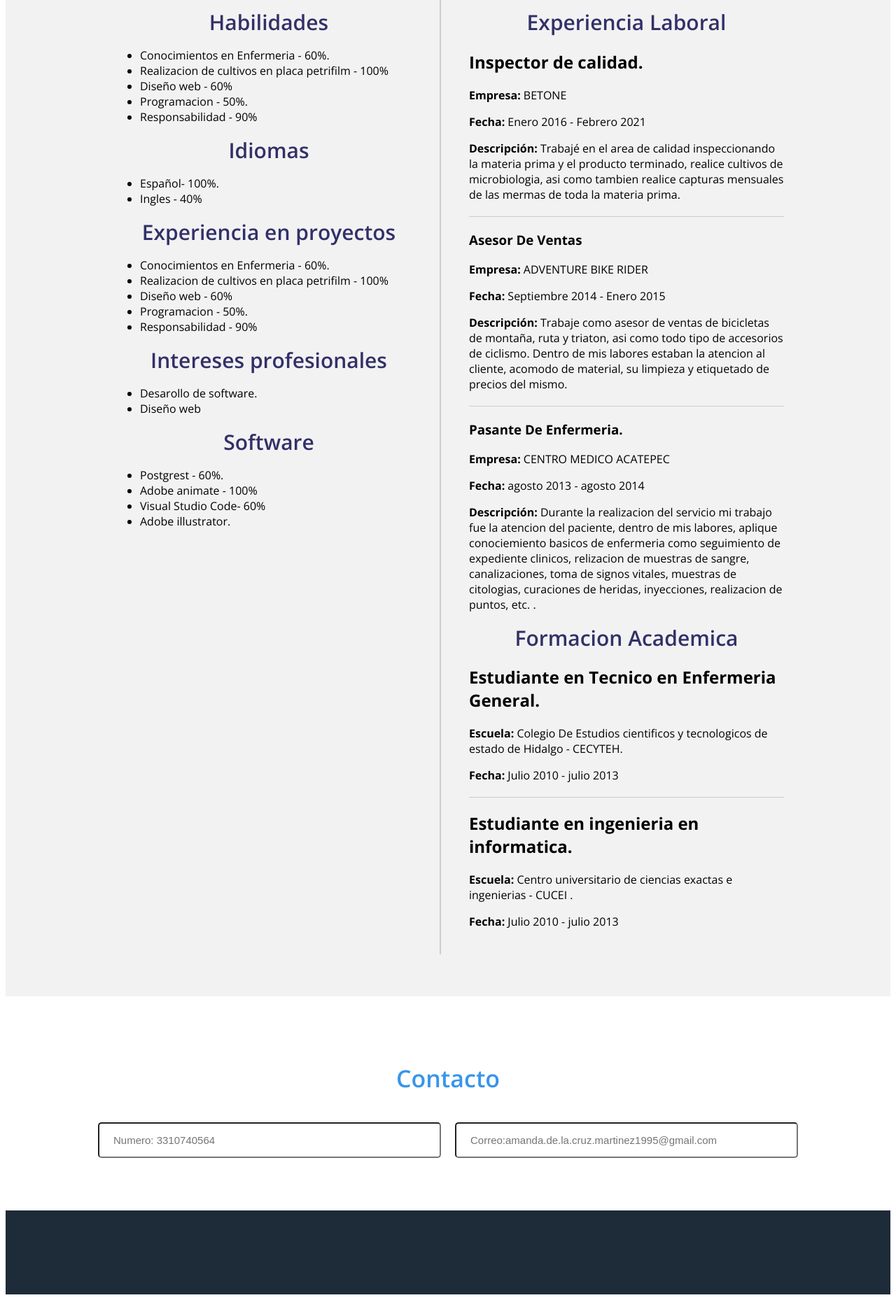
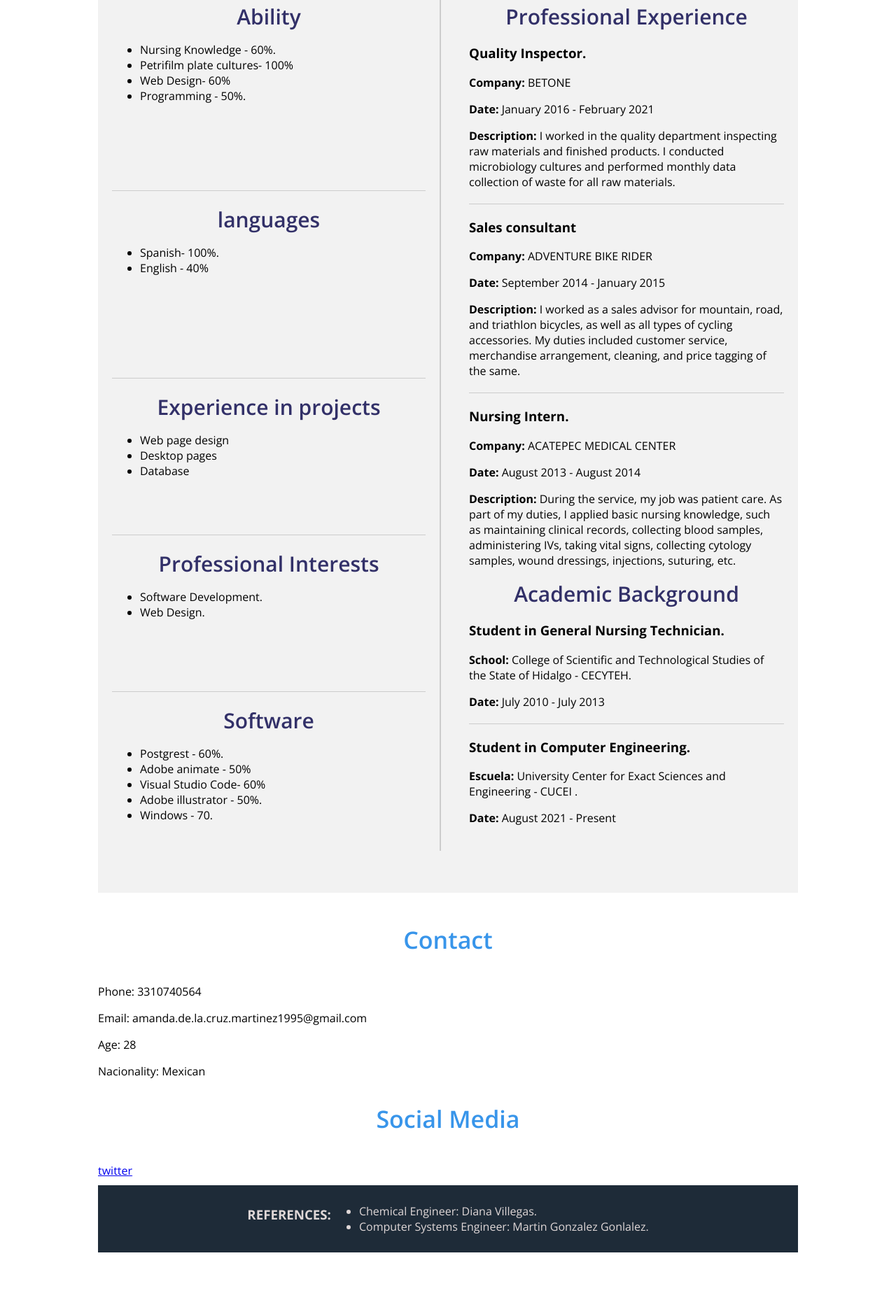
Before and after one commit to AmandaNomad/personalCv, a plain HTML site: page index.html in a window 1280 px wide. Shown: the part 656-2514 px from the top of the page at 70% size. After the commit the page ends 2454 px from the top, so only its background shows below. Drawn offline with nearby package versions, Linux system fonts and the light colour scheme.

Commit message:
Actualizacion de archivos para idioma ingles

```diff
--- a/css/estilos.css
+++ b/css/estilos.css
@@ -42,7 +42,7 @@ header .contenedorTexto .texto {
     border: 2px solid rgba(255, 255, 255, 0.5);
     border-radius: 3px;
     display: inline-block;
-    text-align: center;
+    text-align: justify;
     padding: 20px 60px;
 }
 
@@ -62,14 +62,13 @@ header .contenedorTexto .texto .nombre {
 header .contenedorTexto .texto .profesion {
     font-size: 20px;
     line-height: 20px;
+    text-align: center;
 }
 
 /*----------MAIN-------*/
 
 .main .contenedor {
     overflow: visible;
-
-
 }
 
 .main .acercaDe {
@@ -91,17 +90,6 @@ header .contenedorTexto .texto .profesion {
     border: 5px solid rgba(255, 255, 255, 0.2);
     width: 115px; /* Ajusta el tamaño de la imagen */
 }
-
-.main .acercaDe .texto {
-    color: #5a5a5a;
-    font-weight: 600px;
-    font-size: 1em;
-    line-height: 30px;
-    width: 80%;
-    text-align: center;
-    margin: auto;
-}
-
 .main .acercaDe .texto .titulo {
     font-size: 34px;
     margin-bottom: 30px;
@@ -122,6 +110,12 @@ header .contenedorTexto .texto .profesion {
 .main .historial {
     background: #f2f2f2;
     padding: 60px 0;
+}
+.historial{
+    width: 100%;
+    max-width: 1000px;
+    margin: auto;
+    overflow: hidden;
 }
 
 .main .historial .contenedor {
@@ -165,7 +159,7 @@ header .contenedorTexto .texto .profesion {
 /*-----------FOOTER----------*/
 
 footer .contacto {
-    padding: 60px 0;
+    padding: 10px 0;
 }
 
 footer .contacto .titulo {
@@ -176,49 +170,27 @@ footer .contacto .titulo {
     text-align: center;
 }
 
-footer .contacto .formulario {
-    display: flex;
-    flex-wrap: wrap;
-    justify-content: space-between;
+footer .redesSociales {
+    background: #1e2b38;
+    padding: 10px 0;
 }
 
-footer .contacto .formulario input[type="text"],
-footer .contacto .formulario input[type="email"] {
-    border: 29x solid #cecece;
-    border-radius: 5px;
-    padding: 15px 20px;
-    font-size: 15px;
-    color: #a4a4a4;
-}
-
-footer .contacto .formulario input[type="text"]:focus,
-footer .contacto .formulario input[type="email"]:focus {
-    border: 2px solid #3895ea;
-}
-
-footer .contacto .formulario input[type="text"],
-footer .contacto .formulario input[type="email"] {
-    width: 49%;
-    margin-bottom: 15px;
-}
-
-
-
-
-footer .redesSociales {
-    background: #1e2b38;
-    padding: 60px 0;
+.redesSociales {
+    width: 100%;
+    max-width: 1000px;
+    margin: auto;
+    overflow: hidden;
 }
 
 footer .redesSociales .contenedor {
     display: flex;
     justify-content: center;
+    margin: 0;
 }
+.redesSociales .contenedor {
+    color: #dfd7d7;
 
-
-
-
-
+}
 /*-------MEDIAQUERIES*/
 
 @media screen and (max-width: 800px) {
@@ -239,9 +211,4 @@ footer .redesSociales .contenedor {
     header .contenedorTexto .texto .profesion {
         font-size: 18px;
     }
-
-    footer .redesSociales .contenedor{
-        flex-wrap: wrap;
-        padding: 20px 0;
-    }
 }
--- a/index.html
+++ b/index.html
@@ -19,7 +19,7 @@
         <div class="contenedor">
             <div class="contenedorTexto">
                 <div class="texto">
-                    <h1 class="nombre">Amanda De La Cruz</h1>
+                    <h1 class="nombre">Amanda De La Cruz Martinez</h1>
                     <h2 class="profesion">Computer Science Student.</h2>
                 </div>
 
@@ -34,12 +34,12 @@
                 </div>
 
                 <div class="texto">
-                    <h3 class="titulo">Resumen profesional</h3>
+                    <h3 class="titulo">Professional Summary</h3>
                     <p>
-                        Me titule como tecnico en enfermeria general, pero no ejerci la carrera, durante aproximadamente
-                        5 años trabaje en una fabrica de toallitas como inspector de calidad y actualmente estoy
-                        estudiante la carrera de ingenieria en informatica en la universidad de guadalajara campus
-                        CUCEI.
+                        I graduated as a General Nursing Technician, but I didn't practice the profession. For about 5
+                        years, I worked at a wipes factory as a quality inspector. I hold a certification in ISO
+                        9001:2015 & ISO 19011:2018, and currently, I'm studying Computer Engineering at the University
+                        of Guadalajara, CUCEI campus.
                     </p>
                 </div>
             </div>
@@ -47,91 +47,94 @@
         <section class="historial">
             <div class="contenedor">
                 <div class="mitad-izquierda">
-                    <h3 class="titulo">Habilidades</h3>
+                    <h3 class="titulo">Ability</h3>
                     <ul>
-                        <li>Conocimientos en Enfermeria - 60%.</li>
-                        <li>Realizacion de cultivos en placa petrifilm - 100%</li>
-                        <li>Diseño web - 60%</li>
-                        <li>Programacion - 50%.</li>
-                        <li>Responsabilidad - 90%</li>
+                        <li>Nursing Knowledge - 60%.</li>
+                        <li>Petrifilm plate cultures- 100%</li>
+                        <li>Web Design- 60%</li>
+                        <li>Programming - 50%.</li>
                     </ul>
-                    <h3 class="titulo">Idiomas</h3>
+                    <br><br><br><br>
+                    <div class="linea"></div> <!-- Linea separadora -->
+                    <h3 class="titulo">languages</h3>
                     <ul>
-                        <li>Español- 100%.</li>
-                        <li>Ingles - 40%</li>
+                        <li>Spanish- 100%.</li>
+                        <li>English - 40%</li>
                     </ul>
+                    <br><br><br><br><br>
+                    <div class="linea"></div> <!-- Linea separadora -->
 
-                    <h3 class="titulo">Experiencia en proyectos</h3>
+                    <h3 class="titulo">Experience in projects</h3>
                     <ul>
-                        <li>Conocimientos en Enfermeria - 60%.</li>
-                        <li>Realizacion de cultivos en placa petrifilm - 100%</li>
-                        <li>Diseño web - 60%</li>
-                        <li>Programacion - 50%.</li>
-                        <li>Responsabilidad - 90%</li>
+                        <li>Web page design</li>
+                        <li>Desktop pages</li>
+                        <li>Database </li>
                     </ul>
+                    <br><br>
+                    <div class="linea"></div> <!-- Linea separadora -->
 
-                    <h3 class="titulo">Intereses profesionales</h3>
+                    <h3 class="titulo">Professional Interests</h3>
                     <ul>
-                        <li>Desarollo de software.</li>
-                        <li>Diseño web</li>
+                        <li>Software Development.</li>
+                        <li>Web Design.</li>
                     </ul>
+                    <br><br><br>
+                    <div class="linea"></div> <!-- Linea separadora -->
                     <h3 class="titulo">Software</h3>
                     <ul>
                         <li>Postgrest - 60%.</li>
-                        <li>Adobe animate - 100%</li>
+                        <li>Adobe animate - 50%</li>
                         <li>Visual Studio Code- 60%</li>
-                        <li>Adobe illustrator.</li>
+                        <li>Adobe illustrator - 50%.</li>
+                        <li>Windows - 70.</li>
                     </ul>
                 </div>
                 <div class="mitad-derecha">
-                    <h3 class="titulo">Experiencia Laboral</h3>
+                    <h3 class="titulo">Professional Experience </h3>
                     <div class="trabajo">
-                        <h2>Inspector de calidad.</h2>
-                        <p><strong>Empresa:</strong> BETONE </p>
-                        <p><strong>Fecha:</strong> Enero 2016 - Febrero 2021</p>
-                        <p><strong>Descripción:</strong> Trabajé en el area de calidad inspeccionando la materia prima y
-                            el
-                            producto terminado, realice cultivos de microbiologia, asi como tambien realice capturas
-                            mensuales
-                            de las mermas de toda la materia prima.</p>
+                        <h3>Quality Inspector.</h3>
+                        <p><strong>Company:</strong> BETONE </p>
+                        <p><strong>Date:</strong> January 2016 - February 2021</p>
+                        <p><strong>Description:</strong> I worked in the quality department inspecting raw materials and
+                            finished products. I conducted microbiology cultures and performed monthly data collection
+                            of waste for all raw materials.</p>
                     </div>
 
-                    <div class="linea"></div> <!-- Línea separadora -->
+                    <div class="linea"></div> <!-- Linea separadora -->
                     <div class="trabajo">
-                        <h3>Asesor De Ventas</h3>
-                        <p><strong>Empresa:</strong> ADVENTURE BIKE RIDER</p>
-                        <p><strong>Fecha:</strong> Septiembre 2014 - Enero 2015</p>
-                        <p><strong>Descripción:</strong> Trabaje como asesor de ventas de bicicletas de montaña, ruta y
-                            triaton, asi como todo tipo de accesorios de ciclismo. Dentro de mis labores estaban la
-                            atencion al cliente, acomodo de material, su limpieza y etiquetado de precios del mismo.
+                        <h3>Sales consultant</h3>
+                        <p><strong>Company:</strong> ADVENTURE BIKE RIDER</p>
+                        <p><strong>Date:</strong> September 2014 - January 2015</p>
+                        <p><strong>Description:</strong> I worked as a sales advisor for mountain, road, and triathlon
+                            bicycles, as well as all types of cycling accessories. My duties included customer service,
+                            merchandise arrangement, cleaning, and price tagging of the same.
                         </p>
                     </div>
 
-                    <div class="linea"></div> <!-- Línea separadora -->
+                    <div class="linea"></div> <!-- Linea separadora -->
                     <div class="trabajo">
-                        <h3>Pasante De Enfermeria.</h3>
-                        <p><strong>Empresa:</strong> CENTRO MEDICO ACATEPEC</p>
-                        <p><strong>Fecha:</strong> agosto 2013 - agosto 2014</p>
-                        <p><strong>Descripción:</strong> Durante la realizacion del servicio mi trabajo fue la atencion
-                            del paciente, dentro de mis labores, aplique conociemiento basicos de enfermeria como
-                            seguimiento de expediente clinicos, relizacion de muestras de sangre, canalizaciones, toma
-                            de signos vitales, muestras de citologias, curaciones de heridas, inyecciones, realizacion
-                            de puntos, etc. .</p>
+                        <h3>Nursing Intern.</h3>
+                        <p><strong>Company:</strong> ACATEPEC MEDICAL CENTER</p>
+                        <p><strong>Date:</strong> August 2013 - August 2014</p>
+                        <p><strong>Description:</strong>
+                            During the service, my job was patient care. As part of my duties, I applied basic nursing
+                            knowledge, such as maintaining clinical records, collecting blood samples, administering
+                            IVs, taking vital signs, collecting cytology samples, wound dressings, injections, suturing,
+                            etc.</p>
                     </div>
 
-                    <h3 class="titulo">Formacion Academica</h3>
+                    <h3 class="titulo">Academic Background</h3>
                     <div class="academia">
-                        <h2>Estudiante en Tecnico en Enfermeria General.</h2>
-                        <p><strong>Escuela:</strong> Colegio De Estudios cientificos y tecnologicos de estado de Hidalgo
-                            - CECYTEH.</p>
-                        <p><strong>Fecha:</strong> Julio 2010 - julio 2013</p>
+                        <h3>Student in General Nursing Technician.</h3>
+                        <p><strong>School:</strong> College of Scientific and Technological Studies of the State of Hidalgo - CECYTEH.</p>
+                        <p><strong>Date:</strong> July 2010 - July 2013</p>
                     </div>
-                    <div class="linea"></div> <!-- Línea separadora -->
+                    <div class="linea"></div> <!-- Linea separadora -->
                     <div class="academia">
-                        <h2>Estudiante en ingenieria en informatica.</h2>
-                        <p><strong>Escuela:</strong> Centro universitario de ciencias exactas e ingenierias - CUCEI .
+                        <h3>Student in Computer Engineering.</h3>
+                        <p><strong>Escuela:</strong> University Center for Exact Sciences and Engineering  - CUCEI .
                         </p>
-                        <p><strong>Fecha:</strong> Julio 2010 - julio 2013</p>
+                        <p><strong>Date:</strong> August 2021 - Present</p>
                     </div>
                 </div>
             </div>
@@ -143,22 +146,24 @@
     <footer>
         <section class="contacto">
             <div class="contenedor">
-                <h3 class="titulo">Contacto</h3>
-                <form class="formulario" action="">
-                    <input type="text" placeholder="Numero: 3310740564" name="nombre" required>
-                    <input type="email" placeholder="Correo:amanda.de.la.cruz.martinez1995@gmail.com" name="correo" required>
-
-                </form>
+                <h3 class="titulo">Contact</h3>
+                <p>Phone: 3310740564</p>
+                <p>Email: amanda.de.la.cruz.martinez1995@gmail.com</p>
+                <p>Age: 28 </p>
+                <p>Nacionality: Mexican</p>
+                <h3 class="titulo">Social Media</h3>
+                <a href="https://www.twitter.com/">twitter</a>
             </div>
         </section>
 
         <section class="redesSociales">
             <div class="contenedor">
-                <a href="https://www.twitter.com/" class="twitter"><i class="fa fa-twitter"></i></a>
-                <a href="https://www.facebook.com/" class="facebook"><i class="fa fa-facebook"></i></a>
-                <a href="https://www.youtube.com/" class="youtube"><i class="fa fa-youtube"></i></a>
-                <a href="https://www.github.com/" class="github"><i class="fa fa-github"></i></a>
-                <a href="https://www.instagram.com/" class="instagram"><i class="fa fa-instagram"></i></a>
+                <h3>REFERENCES: </h3>
+                <ul>
+                    <li>Chemical Engineer: Diana Villegas.</li>
+                    <li>Computer Systems Engineer: Martin Gonzalez Gonlalez.</li>
+
+                </ul>
             </div>
         </section>
     </footer>
```
